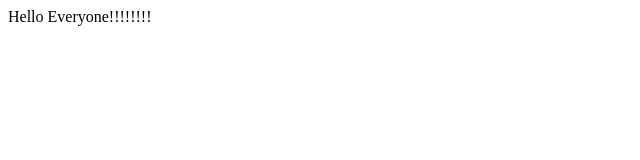
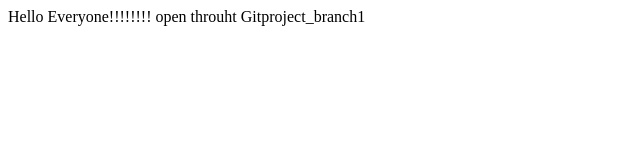
Before and after one commit to Mukesh6395/Mukesh-Saini, a plain HTML site: page index.html in a window 1280 px wide. Shown: the whole page, without its empty margins (0-640 px from the left). Drawn offline with Linux system fonts and the light colour scheme.

Commit message:
we are modified index.html file by the use of Gitproject_branch1

```diff
--- a/index.html
+++ b/index.html
@@ -3,5 +3,6 @@
 	</head>
 	<body>
 		Hello Everyone!!!!!!!!
+		open throuht Gitproject_branch1
 	</body>
 </html>
```
